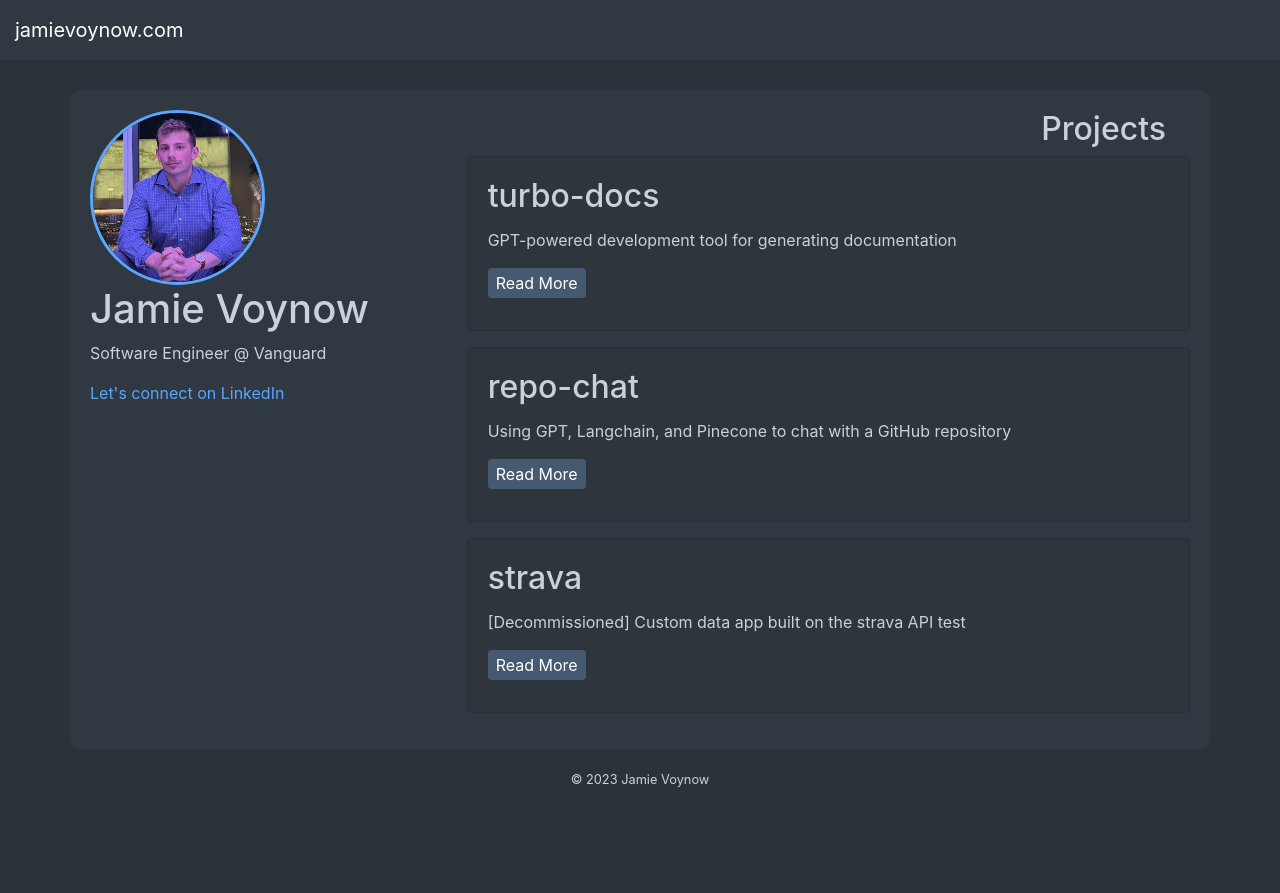
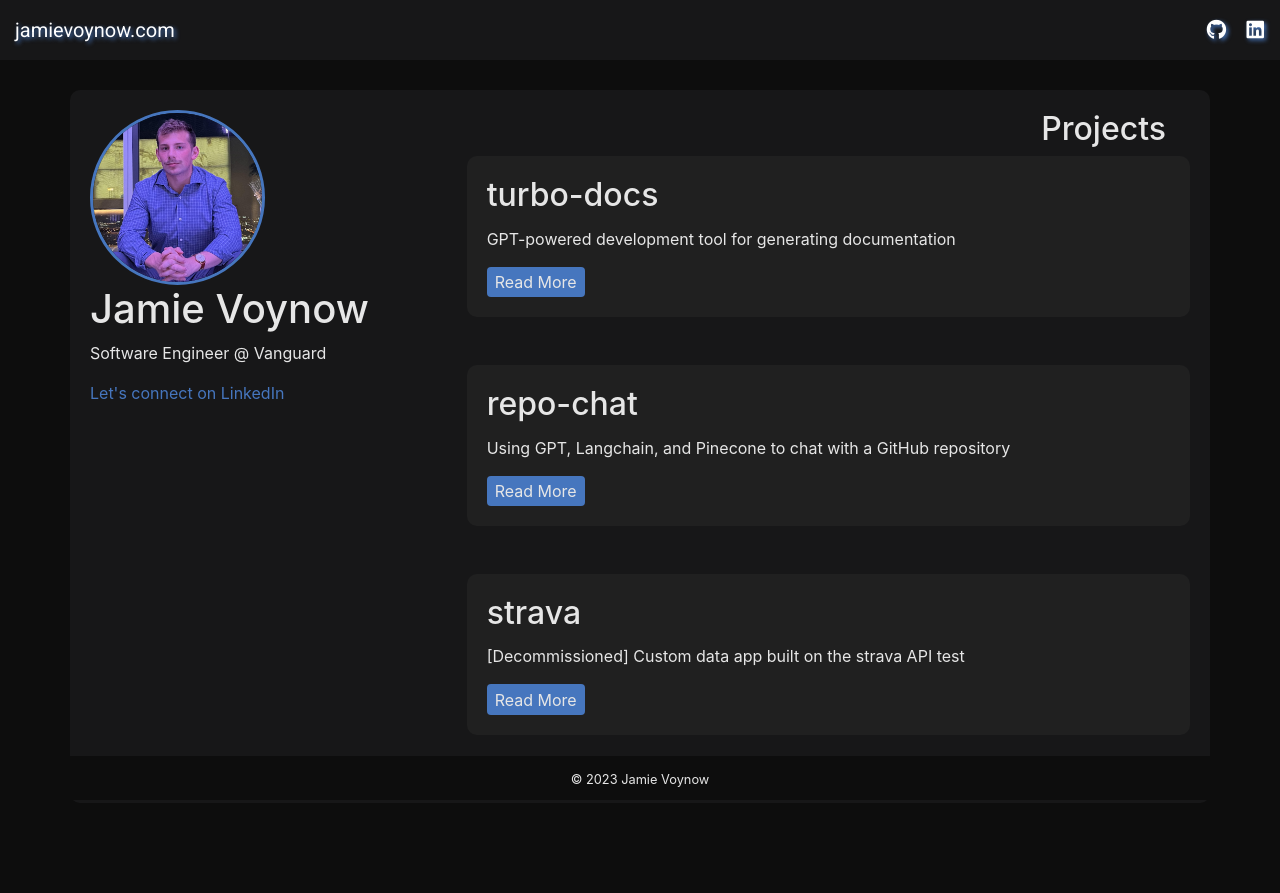
Before and after one commit to voynow/old-jamievoynow.com, a Flask app: page / in a window 1280 px wide. Before the commit the page ends 787 px from the top, so only its background shows below. Run offline with Flask 3, Linux system fonts and the light colour scheme; some libraries are stand-ins or nearby versions.

Commit message:
Looks goodgit add .!

```diff
--- a/templates/home.html
+++ b/templates/home.html
@@ -9,7 +9,7 @@
             <p><a href="{{ profile.linkedin }}">Let's connect on LinkedIn</a></p>
         </div>
         <div class="col-md-8">
-            <h2 class="text-right pr-4">Projects</h2>  <!-- Added the class pr-2 here -->
+            <h2 class="text-right pr-4">Projects</h2> <!-- Added the class pr-2 here -->
             <div class="row">
                 {% for project in projects %}
                 <div class="col-sm-12 mb-3">
--- a/templates/layout.html
+++ b/templates/layout.html
@@ -4,84 +4,128 @@
 <head>
     <link href="https://stackpath.bootstrapcdn.com/bootstrap/4.5.2/css/bootstrap.min.css" rel="stylesheet">
     <link href="{{ url_for('static', filename='styles.min.css') }}" rel="stylesheet">
+    <link rel="stylesheet" href="https://cdnjs.cloudflare.com/ajax/libs/font-awesome/5.15.3/css/all.min.css" />
+    <link href="https://fonts.googleapis.com/css2?family=Roboto:wght@400;700&display=swap" rel="stylesheet">
+
     <style>
+        :root {
+            --primary-bg: #0D0D0D;
+            --secondary-bg: #171718;
+            --textbox-bg: #202020;
+            --border: #18191A;
+            --text: #e6e6e6;
+            --accent: #4676be;
+            --hover: #80bbff;
+            --div_hover: #313236;
+        }
+
         body {
-            background-color: #2b323a;
-            color: #c9d1d9;
+            background-color: var(--primary-bg);
+            color: var(--text);
+            padding-bottom: 60px;
         }
 
         a {
-            color: #58a6ff;
+            color: var(--accent);
         }
 
         a:hover {
-            color: #0366d6;
+            color: var(--hover);
         }
 
         .profile-picture {
             border-radius: 50%;
             width: 175px;
             height: 175px;
-            border: 3px solid #58a6ff;
+            border: 3px solid var(--accent);
             padding: 0;
             background: none;
         }
 
-        .card {
-            background-color: #2e353d;
-            color: #c9d1d9;
-            border-color: #292f35;
-            height: 175px;
+        .card,
+        .project-div {
+            background-color: var(--textbox-bg);
+            color: var(--text);
+            border: var(--border);
             overflow: auto;
+            transition: transform 0.5s, box-shadow 0.5s;
+            border-radius: 10px;
+            margin-bottom: 2rem;
+        }
+
+        .card:hover,
+        .project-div:hover {
+            transform: scale(1.01);
+            box-shadow: 0px 0px 10px 2px var(--div_hover);
         }
 
         .btn-larger {
-            padding: 0.2rem 0.5rem; /* Decreased padding for smaller size */
-            background-color: #455971; /* Color of your choice */
+            padding: 0.2rem 0.5rem;
+            background-color: var(--accent);
             border: none;
+            color: var(--text);
+            transition: background-color 0.3s;
+        }
+
+        .btn-larger:hover {
+            background-color: var(--hover);
         }
 
         .navbar {
-            background-color: #303842;
+            background-color: var(--secondary-bg);
             padding: 10px 0;
         }
 
+
+        .navbar-brand {
+            font-family: 'Roboto', sans-serif;
+            text-shadow: 2px 2px 4px var(--accent);
+        }
+
+        .navbar a:hover {
+            color: var(--hover);
+        }
+
         nav.navbar.navbar-expand-lg.navbar-dark.bg-dark {
-            background-color: #303842 !important;
+            background-color: var(--secondary-bg) !important;
         }
 
         .container.main-content {
             margin: 30px auto;
             border-radius: 10px;
             padding: 20px;
-            background-color: #303842;
+            background-color: var(--secondary-bg);
         }
 
         .textarea-dark {
-            background-color: #393f45;
-            color: #c9d1d9;
-            border-color: #3f444a;
+            background-color: var(--textbox-bg);
+            color: var(--text);
+            border: var(--border);
         }
 
         .textarea-dark:focus-visible {
-            background-color: #303842;
-            color: #c9d1d9;
-            border-color: #3f444a;
+            background-color: var(--textbox-bg);
+            color: var(--text);
+            border: var(--border);
         }
+
         #textarea-group {
-            width: 90%; /* Set the desired width */
-            margin: 0 auto; /* Optional: this will center the div if the parent is a flex container */
+            width: 90%;
+            margin: 0 auto;
         }
 
         .btn-smaller {
-            padding: 0.1rem 0.2rem; /* Decreased padding for smaller size */
-            margin-left: 5px; /* Add margin for position */
-            background-color: #455971; /* Color of your choice */
+            padding: 0.1rem 0.2rem;
+            margin-left: 5px;
+            background-color: var(--accent);
             border: none;
+        }
+        .btn-smaller:hover {
+            background-color: var(--hover);
         }
 
         footer {
-            background-color: #2b323a;
+            background-color: var(--primary-bg);
             padding: 10px 0;
             margin-top: 30px;
             position: fixed;
@@ -92,20 +136,23 @@
         }
 
         pre {
-            background-color: #23292e;
-            border: 1px solid #292f35;
-            color: #c9d1d9;
+            background-color: var(--textbox-bg);
+            border: 1px solid var(--border);
+            color: var(--text);
             padding: 10px;
             overflow-x: auto;
             white-space: pre-wrap;
         }
-
     </style>
 
 <body>
     <header class="mb-3">
         <nav class="navbar navbar-expand-lg navbar-dark bg-dark">
             <a class="navbar-brand" style="margin-left: 15px;" href="/">jamievoynow.com</a>
+            <div class="ml-auto">
+                <a href="https://github.com/voynow" target="_blank" class="navbar-brand"><i class="fab fa-github"></i></a>
+                <a href="https://www.linkedin.com/in/voynow/" target="_blank" class="navbar-brand"><i class="fab fa-linkedin"></i></a>
+            </div>
         </nav>
     </header>
 
@@ -119,4 +166,5 @@
 
 </body>
 
+
 </html>
```
Also changed, not shown: templates/project.html (+12 -11 lines).
